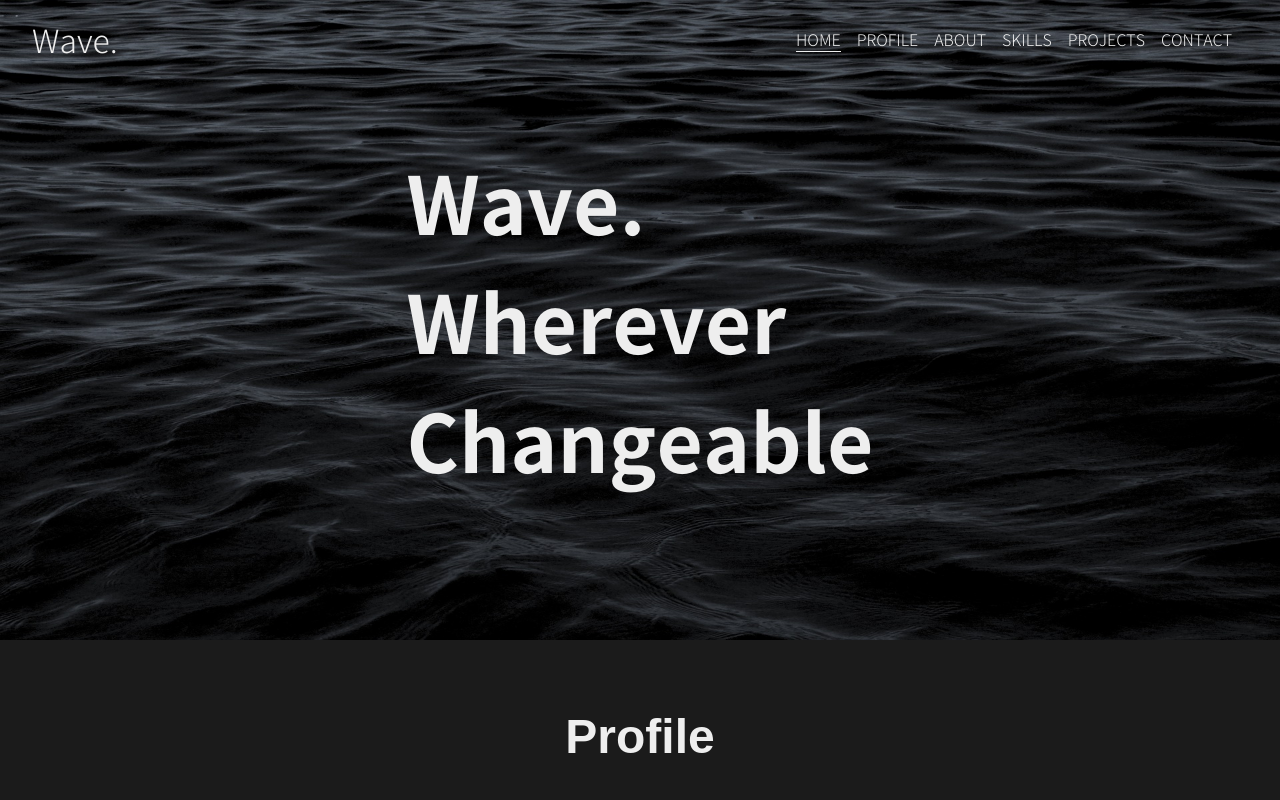
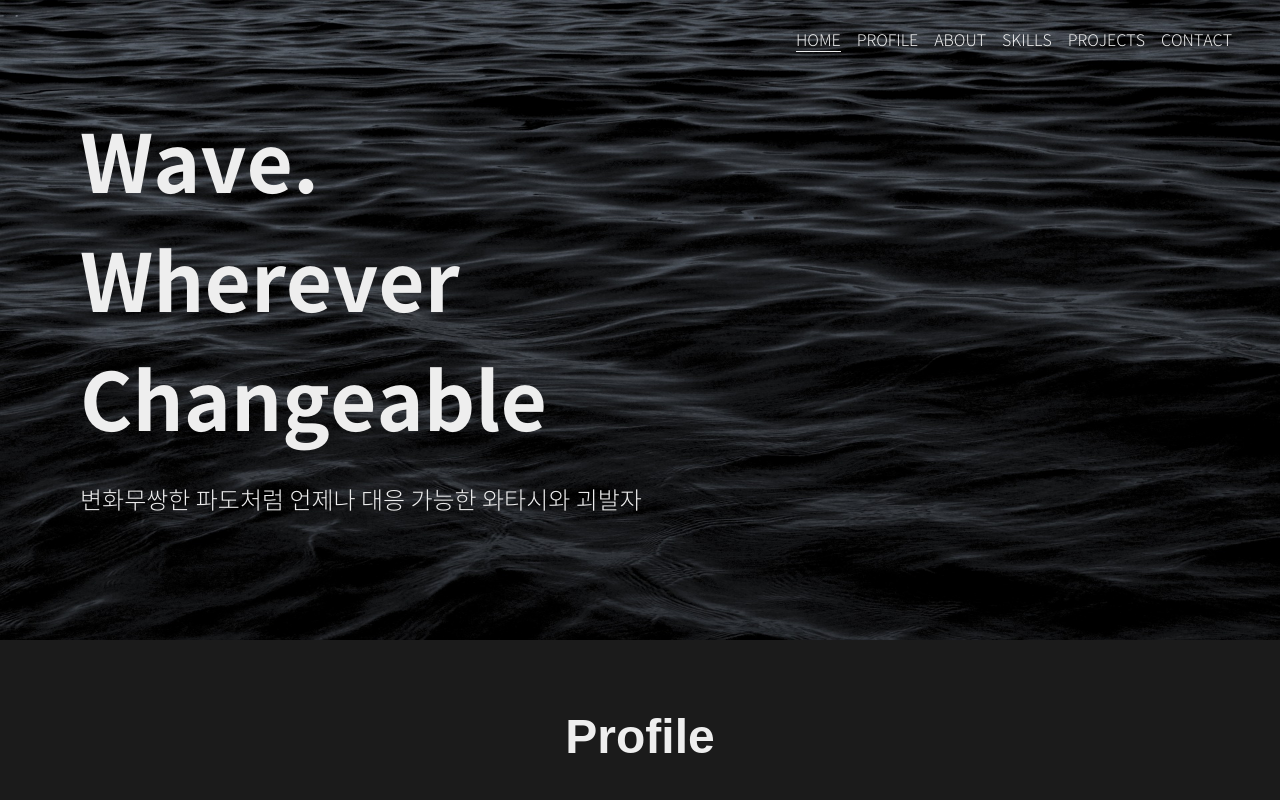
Before and after one commit to elinapark0818/Portfolio_web, a React (Create React App) app: page / in a window 1280 px wide. Shown: the top 800 px of the page. Built offline with nearby package versions, Linux system fonts and the light colour scheme.

Commit message:
Home update

```diff
--- a/src/components/navbar/navControl.css
+++ b/src/components/navbar/navControl.css
@@ -25,7 +25,7 @@
   margin: 1em;
   cursor: pointer;
   text-decoration: none;
-  font-size: 2rem;
+  font-size: 2em;
   flex-grow: 1;
 }
 
--- a/src/components/navbar/navControl.js
+++ b/src/components/navbar/navControl.js
@@ -6,10 +6,12 @@ import './navControl.css';
 export default function NavControl() {
   const [navSize, setnavSize] = useState("5rem");
   const [navColor, setnavColor] = useState("transparent");
+  const [logo, setLogo] = useState("0")
 
   const listenScrollEvent = () => {
-    window.scrollY > 100 ? setnavColor("#1b1b1b") : setnavColor("transparent");
+    window.scrollY > 550 ? setnavColor("#1b1b1b") : setnavColor("transparent");
     window.scrollY > 100 ? setnavSize("5rem") : setnavSize("5rem");
+    window.scrollY > 100 ? setLogo("1") : setLogo("0");
   };
 
   useEffect(() => {
@@ -27,7 +29,10 @@ export default function NavControl() {
           height: navSize,
           transition: "all 1s"
         }}>
-          <div className="navLogo">
+          <div className="navLogo" style={{
+            opacity: logo,
+            transition: "all 1s"
+          }}>
             Wave.
           </div>
         <ul className="navList">
--- a/src/components/page/home/home.jsx
+++ b/src/components/page/home/home.jsx
@@ -1,15 +1,23 @@
-import React, { useState } from 'react';
+import React, { useState, useEffect } from 'react';
 import styles from './home.module.css';
 import { useSpring, animated } from 'react-spring'
 
 export default function Home() {
 
-  const flip = useState(false);
 
-  const flipUp = useSpring({
-    from: { opacity: 0, marginTop: -50},
-    to: { opacity: flip ? 1 : 0, marginTop: 0 },
-  })
+
+  const [fadeOut, setFadeOut] = useState("0")
+
+  const listenScrollEvent = () => {
+    window.scrollY > 100 ? setFadeOut("0") : setFadeOut("1");
+  }
+
+  useEffect(() => {
+    window.addEventListener("scroll", listenScrollEvent);
+    return () => {
+      window.removeEventListener("scroll", listenScrollEvent);
+    };
+  }, []);
 
 
   return (
@@ -21,12 +29,21 @@ export default function Home() {
       />
       <div className={styles.titleWrap}>
         <animated.h1 className={styles.title}
-          style={flipUp}
+          style={{
+            opacity: fadeOut,
+            transition: "all 1s"
+          }}
           >
           Wave.
           <br/>Wherever
           <br/>Changeable
         </animated.h1>
+        <p className={styles.homePs}
+          style={{
+            opacity: fadeOut,
+            transition: "all 1s"
+          }}
+          >변화무쌍한 파도처럼 언제나 대응 가능한 와타시와 괴발자</p>
       </div>
     </div>
   )
--- a/src/components/page/home/home.module.css
+++ b/src/components/page/home/home.module.css
@@ -2,7 +2,6 @@
   display: flex;
   flex-direction: column;
   justify-content: center;
-  align-items: center;
   width: 100%;
   height: 40em;
   color: #eeeeee;
@@ -12,15 +11,13 @@
 }
 
 .titleWrap {
+  margin-left: 5em;
   display: flex;
-  justify-content: center;
   flex-direction: column;
 }
 
 .title {
   display: flex;
-  justify-content: center;
-
   color: #eeeeee;
   font-size: 5em;
   z-index: 1;
@@ -35,6 +32,12 @@
   line-height: 100%;
 }
 
+.homePs {
+  color: #eeeeee;
+  z-index: 1;
+  font-size: 1.5em;
+}
+
 @media screen and (max-width: 800px) {
   .container {
     max-width: 100%;
```
